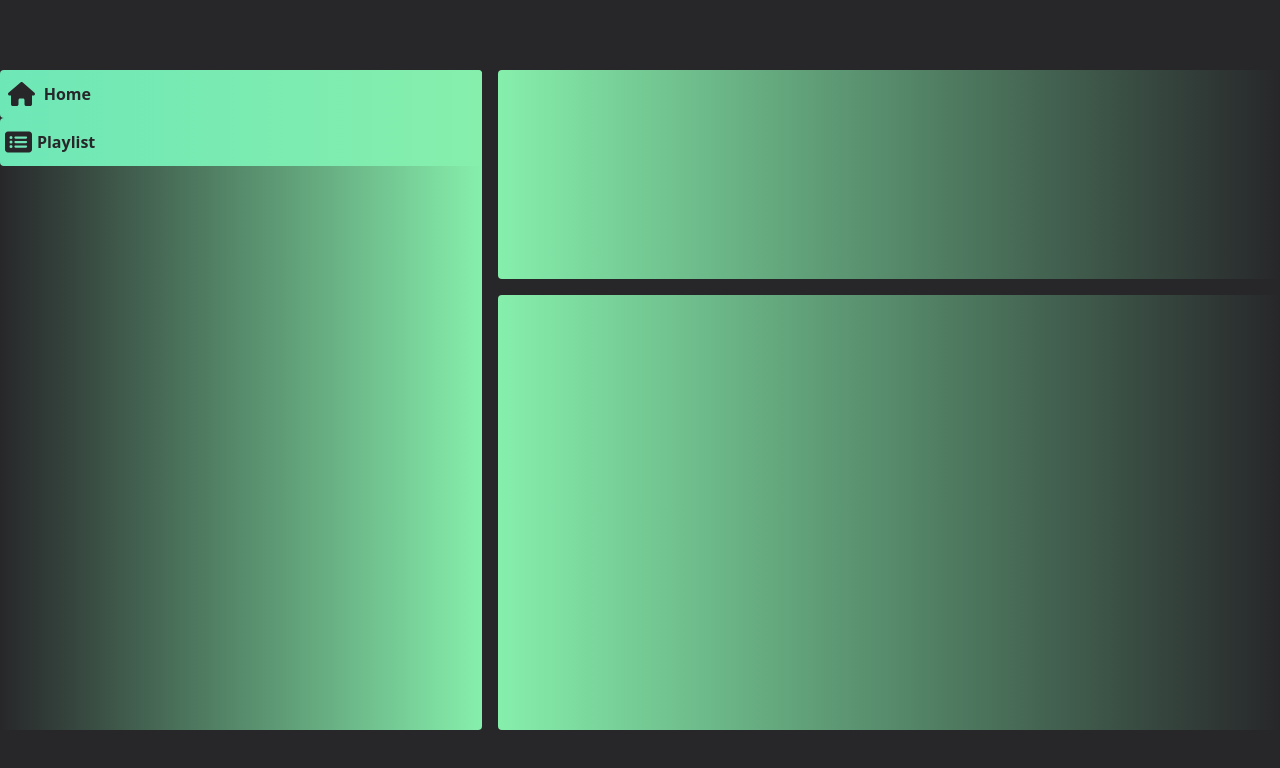
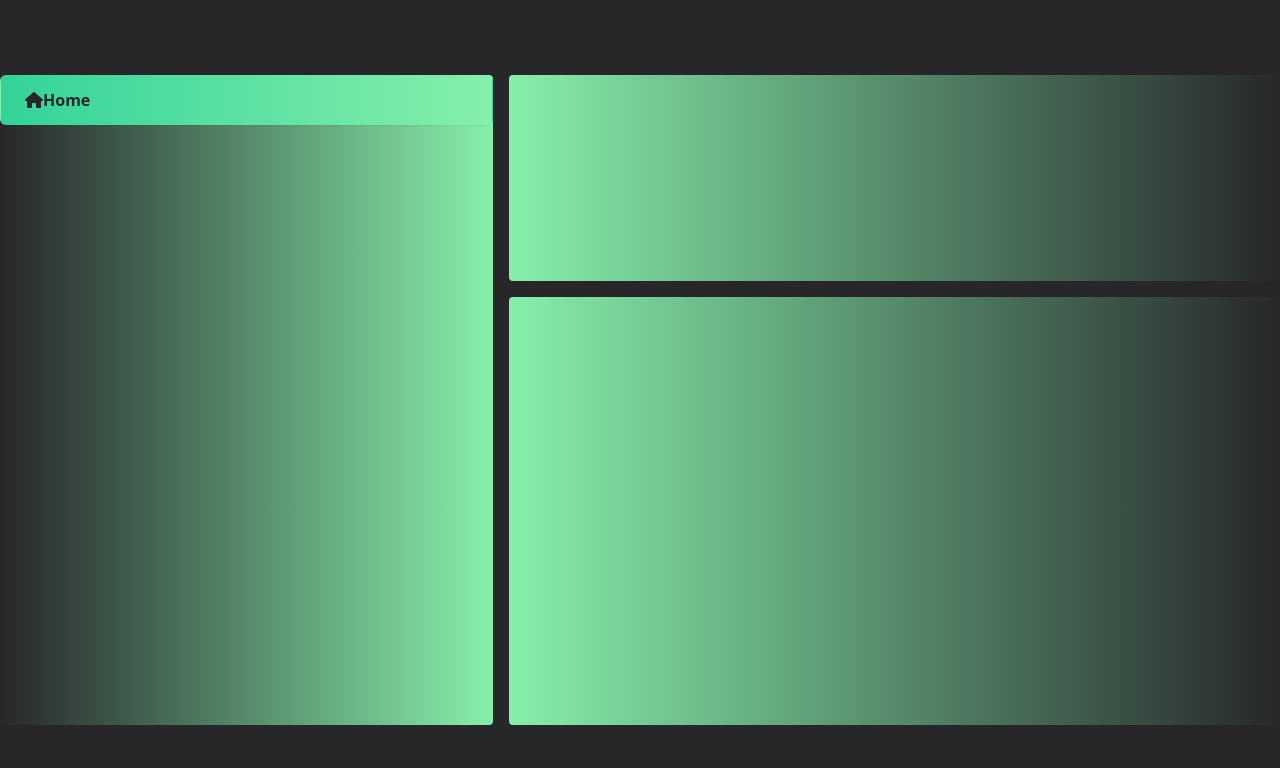
Before and after one commit to ManojTGN/tonlist, a React (Create React App) app: page / in a window 1280 px wide. Shown: the top 768 px of the page. Built offline with nearby package versions, Linux system fonts and the light colour scheme.

Commit message:
update button

```diff
--- a/src/components/Content/Content.js
+++ b/src/components/Content/Content.js
@@ -1,5 +1,5 @@
 
-import { faHouse, faRectangleList } from '@fortawesome/free-solid-svg-icons';
+import { faHouse } from '@fortawesome/free-solid-svg-icons';
 import { FontAwesomeIcon } from '@fortawesome/react-fontawesome';
 
 
@@ -7,18 +7,7 @@ function Content(){
     return(
         <div className={`h-full row-span-16 grid grid-rows-3 grid-flow-col gap-4`}>
             <div className={`row-span-3 rounded w-full h-full bg-gradient-to-r from-zinc-800 to-green-300`}>
-                <div className={`h-12 rounded bg-gradient-to-r from-emerald-300 to-green-300`}>
-                    <div className={`h-full flex`}>
-                    <div className={`w-12 h-full flex items-center justify-center`}><FontAwesomeIcon className={`text-zinc-800 text-2xl`} icon={faHouse} /></div>
-                    <div className={`w-full h-full font-sans font-bold text-zinc-800 flex items-center`}>Home</div>
-                    </div>
-                </div>
-                <div className={`h-12 rounded bg-gradient-to-r from-emerald-300 to-green-300`}>
-                    <div className={`h-full flex`}>
-                    <div className={`w-10 h-full flex items-center justify-center`}><FontAwesomeIcon className={`text-zinc-800 text-2xl`} icon={faRectangleList} /></div>
-                    <div className={`w-full h-full font-sans font-bold text-zinc-800 flex items-center`}>Playlist</div>
-                    </div>
-                </div>
+                <button className={`flex w-full items-center justify-start rounded-md border border-transparent bg-gradient-to-r from-emerald-400 to-green-300 px-6 py-3 font-sans font-bold text-zinc-800 shadow-sm`}><FontAwesomeIcon className={`text-zinc-800 text-l`} icon={faHouse} /> Home </button>
             </div>
             <div className={`col-span-2 rounded w-full h-full bg-gradient-to-r from-green-300 to-zinc-800`}>
 
```
